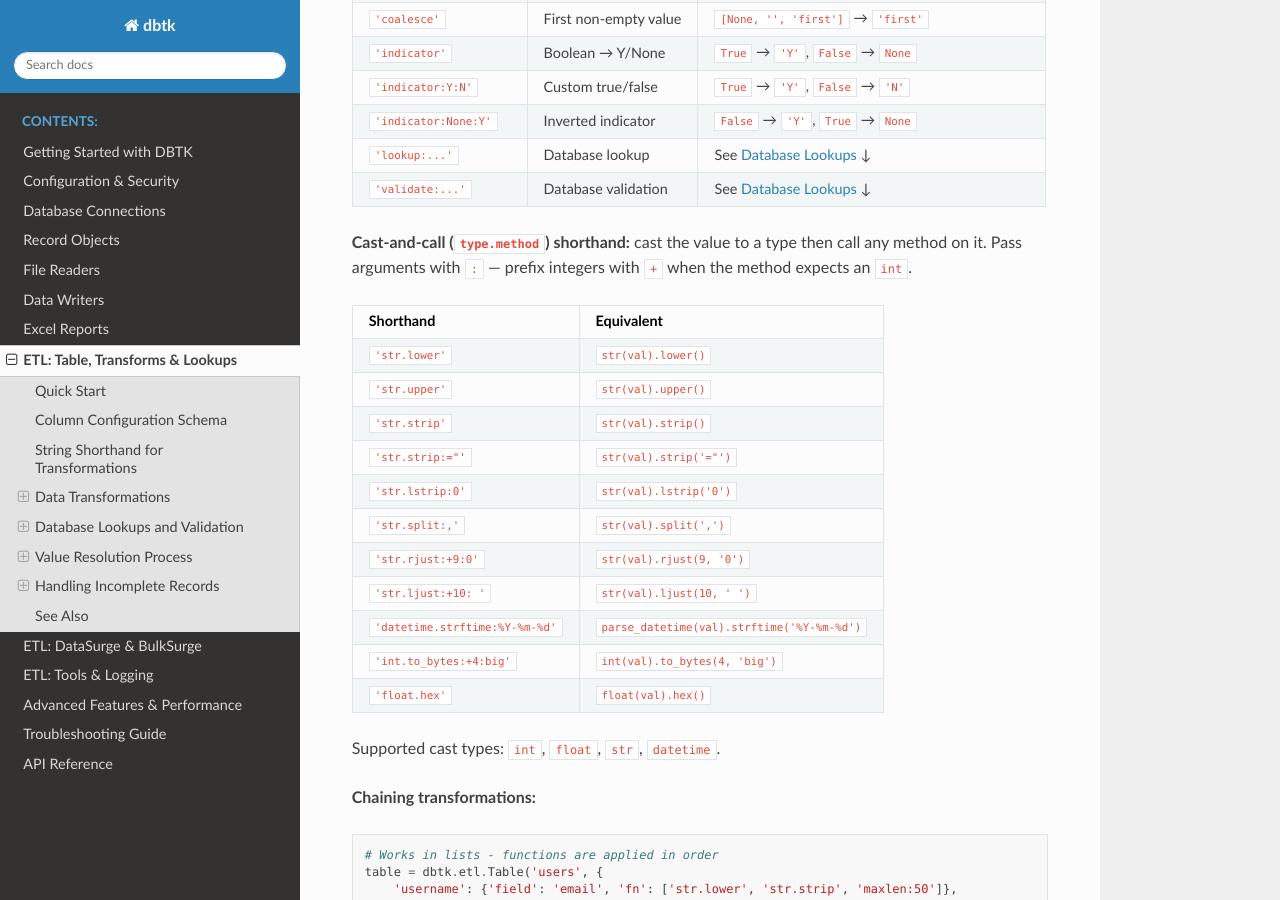
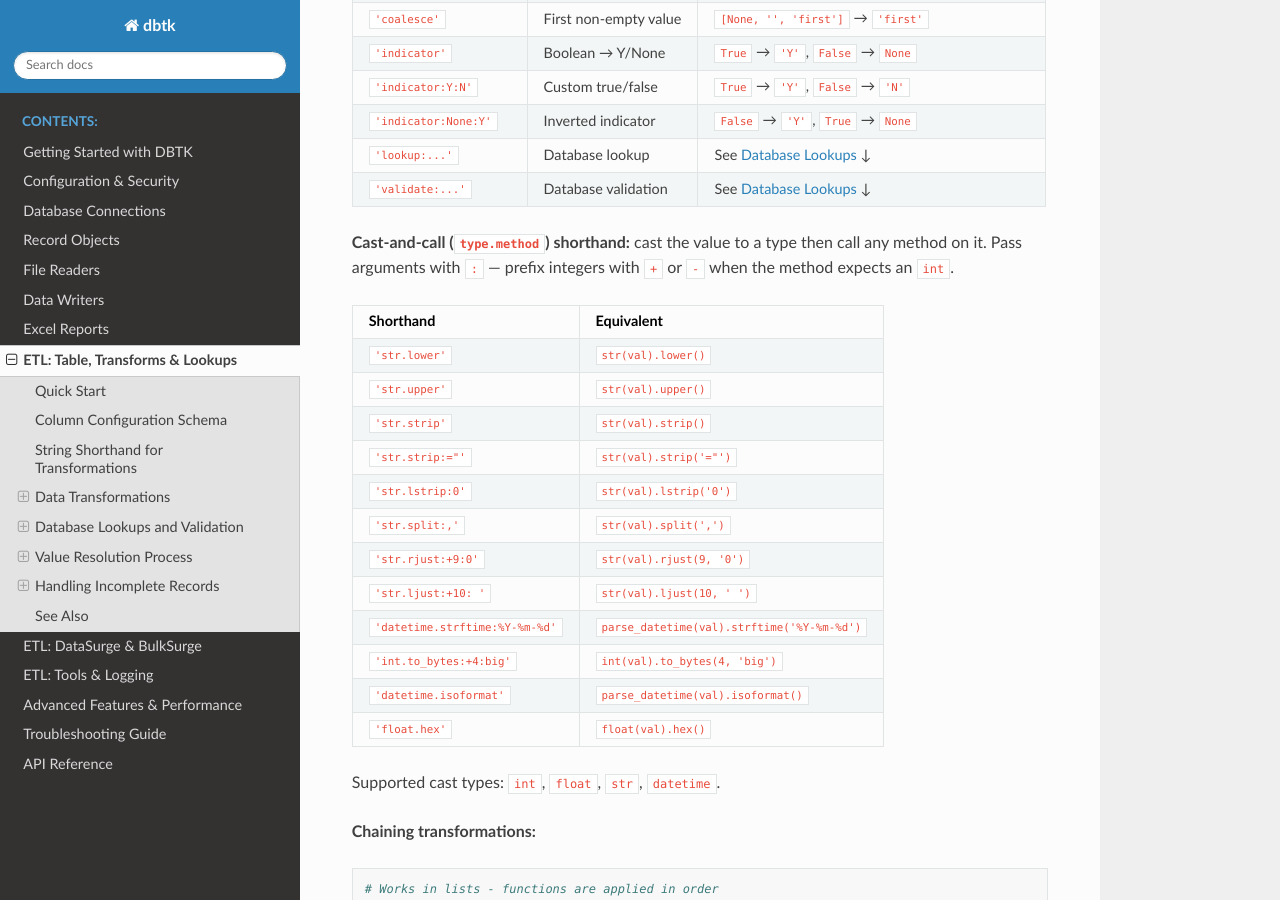
Before and after one commit to scottrbailey/dbtk, a Sphinx documentation site: the page built from docs/07-table.md, in a window 1280 px wide and 900 px high, scrolled down 3442 px. Built offline with Sphinx 7.4.7 and the Read the Docs theme 3.1.0, drawn with Linux system fonts in a browser that asks for light colours; some of the changed text lies outside the part shown.

```diff
--- a/docs/07-table.md
+++ b/docs/07-table.md
@@ -174,21 +174,22 @@ table = dbtk.etl.Table('movies', {
 | `'lookup:...'`                     | Database lookup        | See [Database Lookups](#database-lookups-and-validation) ↓ |
 | `'validate:...'`                   | Database validation    | See [Database Lookups](#database-lookups-and-validation) ↓ |
 
-**Cast-and-call (`type.method`) shorthand:** cast the value to a type then call any method on it. Pass arguments with `:` — prefix integers with `+` when the method expects an `int`.
+**Cast-and-call (`type.method`) shorthand:** cast the value to a type then call any method on it. Pass arguments with `:` — prefix integers with `+` or `-` when the method expects an `int`.
 
-| Shorthand                    | Equivalent                      |
-|------------------------------|---------------------------------|
-| `'str.lower'`                | `str(val).lower()`              |
-| `'str.upper'`                | `str(val).upper()`              |
-| `'str.strip'`                | `str(val).strip()`              |
-| `'str.strip:="'`             | `str(val).strip('="')`          |
-| `'str.lstrip:0'`             | `str(val).lstrip('0')`          |
-| `'str.split:,'`              | `str(val).split(',')`           |
-| `'str.rjust:+9:0'`           | `str(val).rjust(9, '0')`        |
-| `'str.ljust:+10: '`          | `str(val).ljust(10, ' ')`       |
+| Shorthand                      | Equivalent                                 |
+|--------------------------------|--------------------------------------------|
+| `'str.lower'`                  | `str(val).lower()`                         |
+| `'str.upper'`                  | `str(val).upper()`                         |
+| `'str.strip'`                  | `str(val).strip()`                         |
+| `'str.strip:="'`               | `str(val).strip('="')`                     |
+| `'str.lstrip:0'`               | `str(val).lstrip('0')`                     |
+| `'str.split:,'`                | `str(val).split(',')`                      |
+| `'str.rjust:+9:0'`             | `str(val).rjust(9, '0')`                   |
+| `'str.ljust:+10: '`            | `str(val).ljust(10, ' ')`                  |
 | `'datetime.strftime:%Y-%m-%d'` | `parse_datetime(val).strftime('%Y-%m-%d')` |
 | `'int.to_bytes:+4:big'`      | `int(val).to_bytes(4, 'big')`   |
-| `'float.hex'`                | `float(val).hex()`              |
+| `'datetime.isoformat'`         | `parse_datetime(val).isoformat()`          |
+| `'float.hex'`                  | `float(val).hex()`                         |
 
 Supported cast types: `int`, `float`, `str`, `datetime`.
 
```
Also changed, not shown: other parts of docs/07-table.md (+3 -3 lines).
